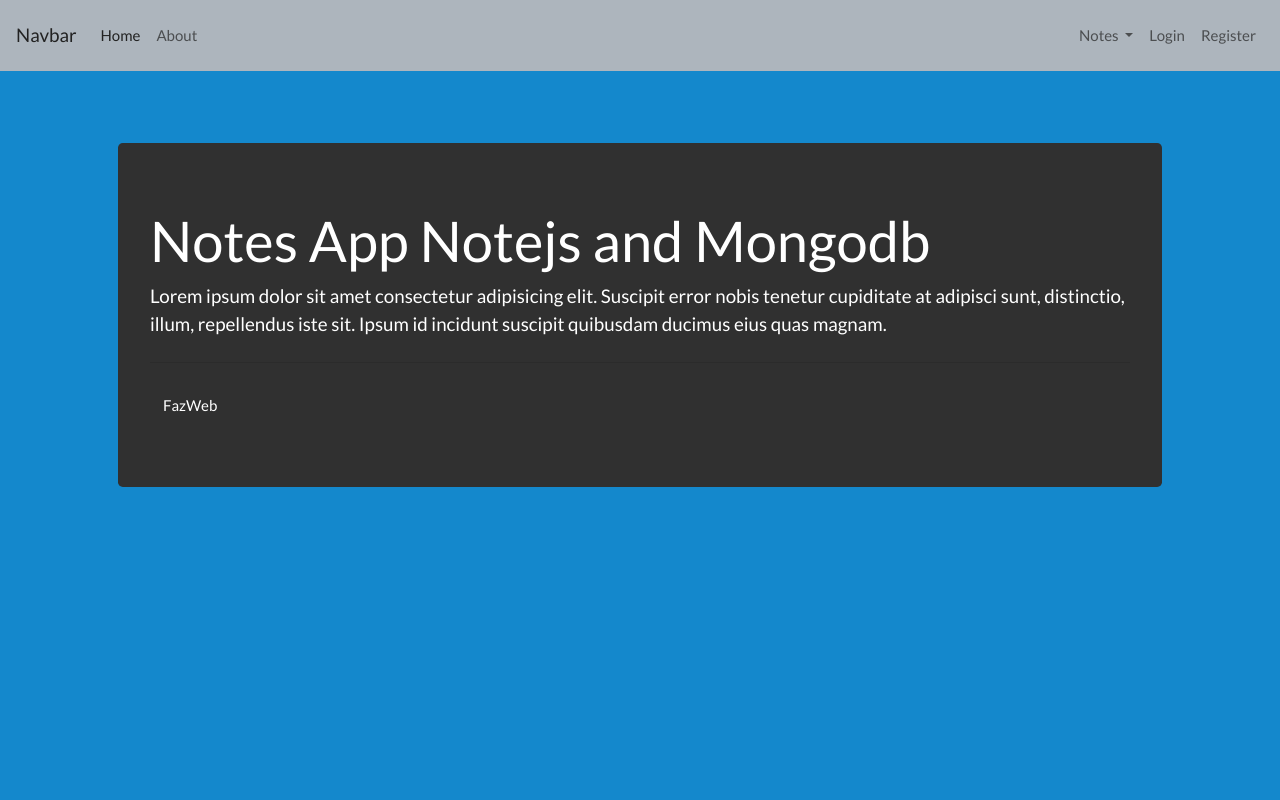
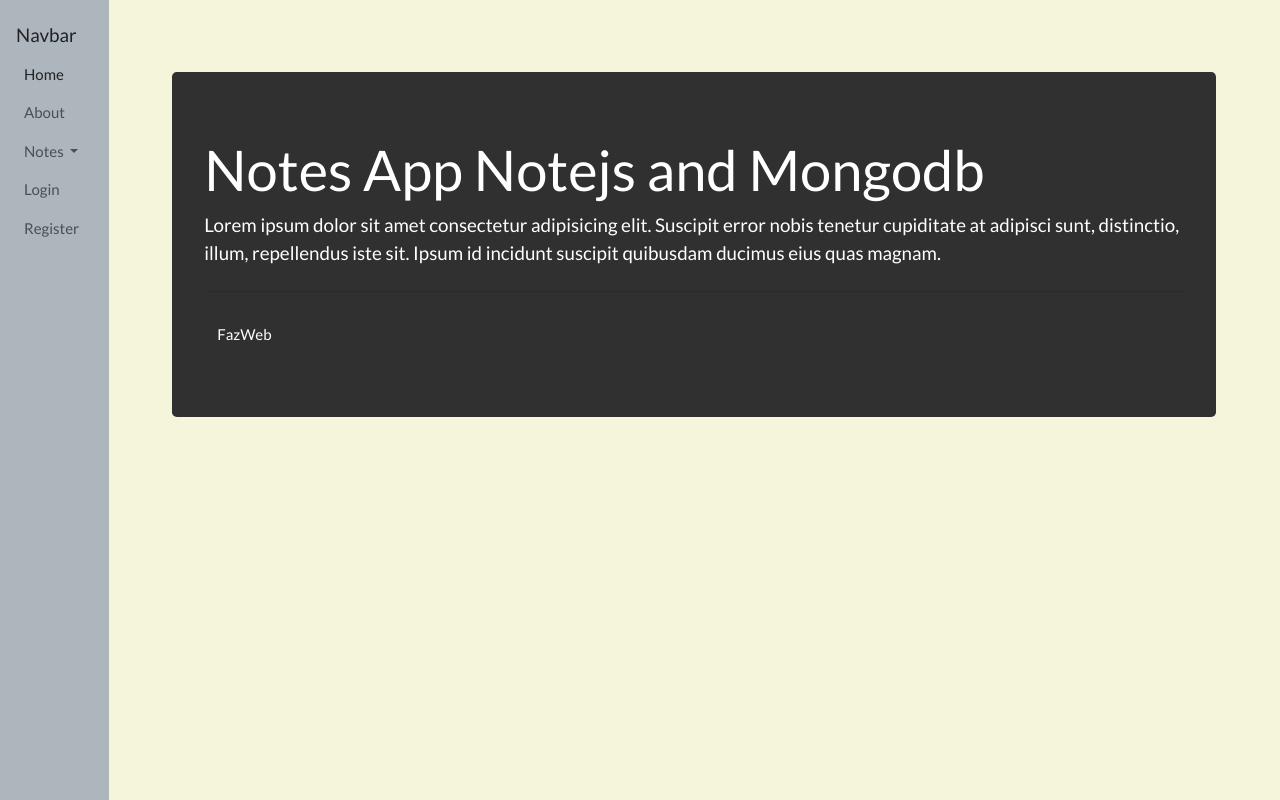
Before and after one commit to capudougmor/CRUDNotasComNode, a website: page src/views/index.html in a window 1280 px wide. Drawn offline with nearby package versions, Linux system fonts and the light colour scheme; files that its build step writes are made by us from their sources.

Commit message:
Mudança da navbar para vertical

```diff
--- a/src/controllers/indexController.js
+++ b/src/controllers/indexController.js
@@ -1,4 +1,7 @@
+
 const indexController = {}
+
+
 
 indexController.renderIndex = (req, res) => {
     res.render('index.html')
--- a/src/publics/css/main.css
+++ b/src/publics/css/main.css
@@ -1,5 +1,25 @@
+html {
+}
+
 body {
-    background: #1488cc
+    background-color: beige;
+    display: flex;
+    width: 100vw;
+    height: 100vh;
+}
+
+.navbar {
+    display: block;
+    max-width: 20rem;
+}
+
+#navbarNav {
+    display: block!important;
+}
+
+#navbarNav .navbar-nav {
+    display: block!important;
+
 }
 
 .logo {
@@ -24,3 +44,9 @@ body {
     left: 0;
     background: linear-gradient(to top, #f6b323, #f23b26 );
 }
+
+@media (max-width: 1200px) {
+    .navbar-light .navbar-toggler {
+        display: none;
+    }
+}
--- a/src/views/layout.html
+++ b/src/views/layout.html
@@ -12,6 +12,8 @@
 </head>
 <body>
     {% include "partials/navigation.html" %}
+
+    <nav id="tree"></nav>
 
     <main class="container p-5">
         {% include "partials/messages.html" %}
@@ -32,5 +34,6 @@
     <script src="https://code.jquery.com/jquery-3.5.1.slim.min.js" integrity="sha384-DfXdz2htPH0lsSSs5nCTpuj/zy4C+OGpamoFVy38MVBnE+IbbVYUew+OrCXaRkfj" crossorigin="anonymous"></script>
     <script src="https://cdn.jsdelivr.net/npm/popper.js@1.16.0/dist/umd/popper.min.js" integrity="sha384-Q6E9RHvbIyZFJoft+2mJbHaEWldlvI9IOYy5n3zV9zzTtmI3UksdQRVvoxMfooAo" crossorigin="anonymous"></script>
     <script src="https://stackpath.bootstrapcdn.com/bootstrap/4.5.0/js/bootstrap.min.js" integrity="sha384-OgVRvuATP1z7JjHLkuOU7Xw704+h835Lr+6QL9UvYjZE3Ipu6Tp75j7Bh/kR0JKI" crossorigin="anonymous"></script>
+
 </body>
 </html>
```
